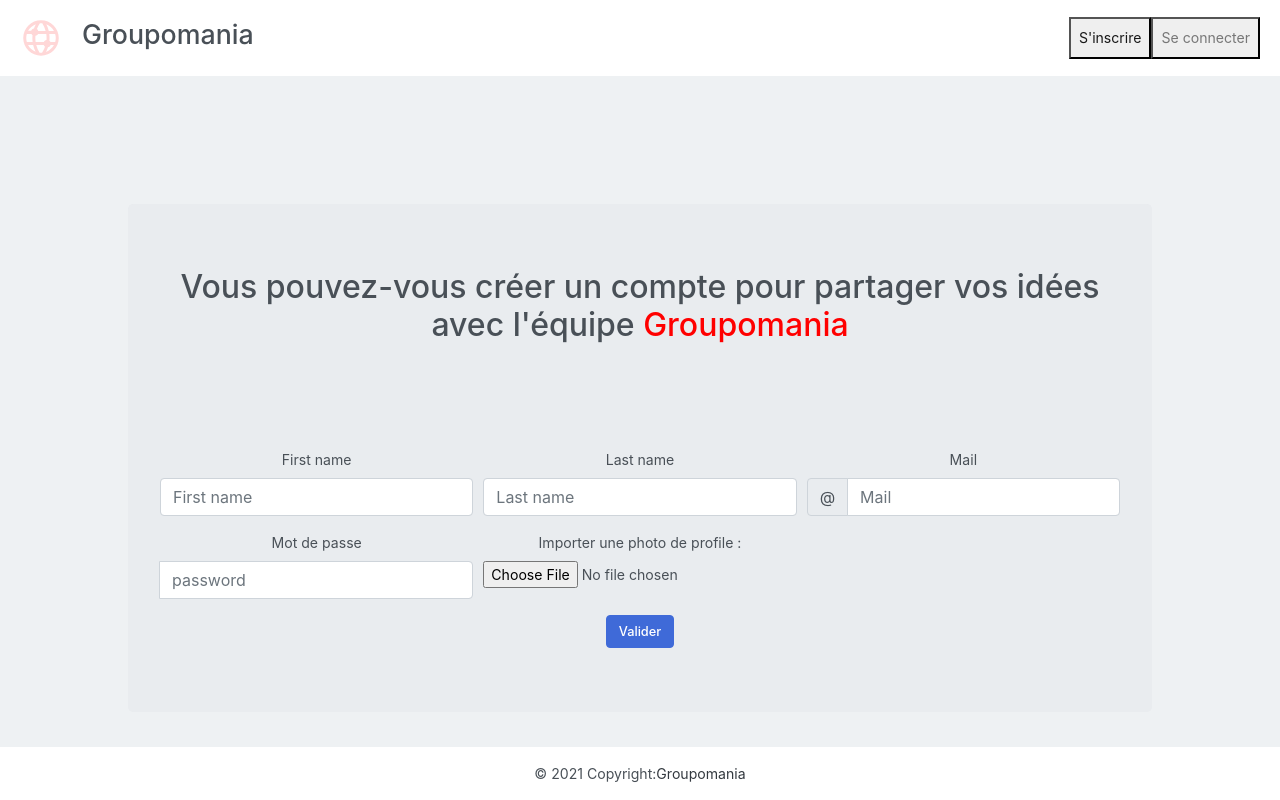
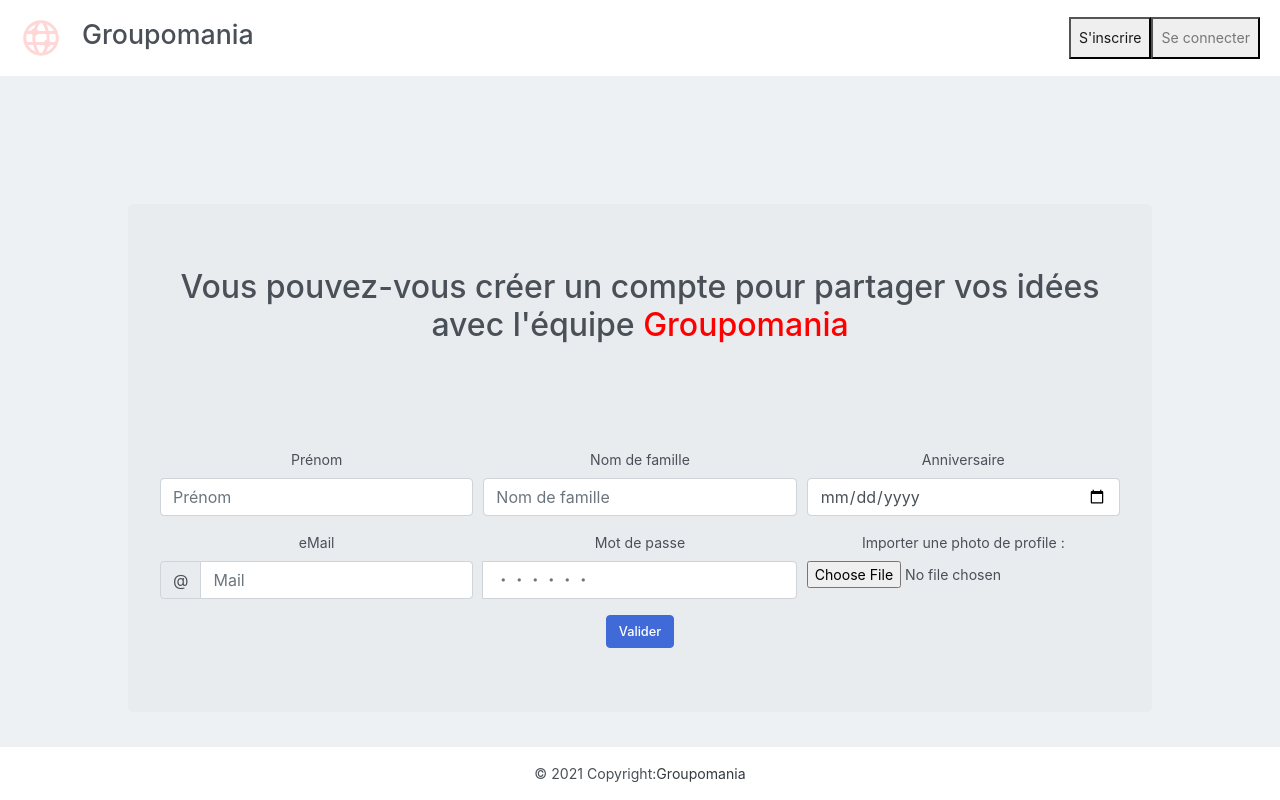
Before and after one commit to maxlestage/Maxime_LESTAGE_P7_18_10_2021, a React (Create React App) app in the folder frontend/: page / in a window 1280 px wide. Built offline with nearby package versions, Linux system fonts and the light colour scheme; no server answers.

Commit message:
Ajout du choix à la connexion

```diff
--- a/frontend/src/components/Home.js
+++ b/frontend/src/components/Home.js
@@ -1,29 +1,30 @@
 import Cards from "./Cards";
+import SignIn from "./SignIn";
 // import Login from "./Login";
 // import Comment from "./Comment";
 // import UserPost from "./UserPost";
 // import Inputpost from "./InputPost";
 // import Toasts from "./Toasts";
-import SignIn from "./SignIn";
+import SignUp from "./SignUp";
 
-function Home({ currentUser }) {
+function Home({ currentUser, isMember, onSignIn, onSignUp }) {
+  ///
+  function Connect() {
+    if (!isMember) {
+      return <SignUp onSignUp={onSignUp} />;
+    } else {
+      return <SignIn onSignIn={onSignIn} />;
+    }
+  }
+
   if (!currentUser) {
     return (
       <div className="loggin_off">
-        <SignIn />
+        <Connect />
       </div>
     );
   }
 
-  return (
-    <>
-      {/* <Login choice={choice} onClick={() => setChoice(choice + 1)} /> */}
-      {/* <Toasts /> */}
-      {/* <Inputpost /> */}
-      {/* <UserPost /> */}
-
-      <Cards />
-    </>
-  );
+  return <Cards />;
 }
 export default Home;
--- a/frontend/src/components/SignIn.js
+++ b/frontend/src/components/SignIn.js
@@ -1,35 +1,43 @@
-import "../styles/form.css";
-function SignIn() {
+import { useState } from "react";
+import { userLogin } from "../service/login";
+
+function SignIn({ onSignIn }) {
+  const [inputs, setInputs] = useState({
+    mail: "",
+    password: "",
+  });
+
+  const handleChange = (event) => {
+    const name = event.target.name;
+    const value = event.target.value;
+    setInputs((values) => ({ ...values, [name]: value }));
+  };
+
+  const handleSubmit = async (event) => {
+    event.preventDefault();
+    const formData = new FormData();
+    formData.append("mail", inputs.mail);
+    formData.append("password", inputs.password);
+    try {
+      await userLogin(inputs);
+      setInputs({});
+      onSignIn();
+    } catch (error) {
+      console.log(error);
+    }
+
+    // window.location.reload(false);
+  };
+
   return (
-    <>
     <div className="profile-form jumbotron w-50 m-auto">
-        <form>
+      <form onSubmit={handleSubmit}>
         <h2 className="SignIn_title">
-            Vous pouvez-vous créer un compte pour partager vos idées avec
-            l'équipe <span className="span span-group">Groupomania</span>
+          Connectez-vous pour partager vous idées avec les membres de{" "}
+          <span className="span span-group">Groupomania</span>
         </h2>
-          <div className="form-row">
-            <div className="col-md-4 mb-3">
-              <label htmlFor="validationServer01">First name</label>
-              <input
-                type="text"
-                className="form-control "
-                id="validationServer01"
-                placeholder="First name"
-                required
-              />
-            </div>
-            <div className="col-md-4 mb-3">
-              <label htmlFor="validationServer02">Last name</label>
-              <input
-                type="text"
-                className="form-control "
-                id="validationServer02"
-                placeholder="Last name"
-                required
-              />
-            </div>
-            <div className="col-md-4 mb-3">
+        <div className="form-group m-auto">
+          <div>
             <label htmlFor="email">Mail</label>
             <div className="input-group">
               <div className="input-group-prepend">
@@ -38,6 +46,10 @@ function SignIn() {
                 </span>
               </div>
               <input
+                title="mail"
+                name="mail"
+                onChange={handleChange}
+                value={inputs.mail}
                 type="mail"
                 className="form-control"
                 id="email"
@@ -47,11 +59,15 @@ function SignIn() {
               />
             </div>
           </div>
-            <div className="col-md-4 mb-3">
+          <div>
             <label htmlFor="password">Mot de passe</label>
             <div className="input-group">
               <div className="input-group-prepend"></div>
               <input
+                title="password"
+                name="password"
+                onChange={handleChange}
+                value={inputs.password}
                 type="password"
                 className="form-control"
                 id="password"
@@ -60,23 +76,13 @@ function SignIn() {
               />
             </div>
           </div>
-            <div className="col-md-4 mb-3">
-              <label htmlFor="exampleFormControlFile1">
-                Importer une photo de profile :
-              </label>
-              <input
-                type="file"
-                className="form-control-file"
-                id="exampleFormControlFile1"
-              />
-            </div>
         </div>
         <button className="btn btn-primary" type="submit">
           Valider
         </button>
       </form>
     </div>
-    </>
   );
 }
+
 export default SignIn;
--- /dev/null
+++ b/frontend/src/components/SignUp.js
@@ -0,0 +1,156 @@
+import "../styles/form.css";
+import { userSignUp } from "../service/login";
+import { useState, useRef } from "react";
+
+function SignUp({ onSignUp }) {
+  const [inputs, setInputs] = useState({
+    firstName: "",
+    lastName: "",
+    mail: "",
+    birthday: "",
+    password: "",
+  });
+
+  const fileInput = useRef();
+
+  const handleChange = (event) => {
+    const name = event.target.name;
+    const value = event.target.value;
+    setInputs((values) => ({ ...values, [name]: value }));
+  };
+
+  const handleSubmit = async (event) => {
+    event.preventDefault();
+
+    const formData = new FormData();
+    formData.append("profilePicture", fileInput.current.files[0]);
+    formData.append("firstName", inputs.firstName);
+    formData.append("lastName", inputs.lastName);
+    formData.append("mail", inputs.mail);
+    formData.append("password", inputs.password);
+    formData.append("birthday", inputs.birthday);
+    try {
+      await userSignUp(formData);
+      setInputs({});
+      onSignUp();
+    } catch (error) {
+      console.log(error);
+    }
+
+    // window.location.reload(false);
+  };
+
+  return (
+    <>
+      <div className="profile-form jumbotron w-50 m-auto">
+        <form onSubmit={handleSubmit}>
+          <h2 className="SignIn_title">
+            Vous pouvez-vous créer un compte pour partager vos idées avec
+            l'équipe <span className="span span-group">Groupomania</span>
+          </h2>
+          <div className="form-row">
+            <div className="col-md-4 mb-3">
+              <label htmlFor="firstName">Prénom</label>
+              <input
+                title="firstName"
+                name="firstName"
+                onChange={handleChange}
+                value={inputs.firstName}
+                type="text"
+                className="form-control "
+                id="firstName"
+                placeholder="Prénom"
+                aria-describedby="firstName"
+                required
+              />
+            </div>
+            <div className="col-md-4 mb-3">
+              <label htmlFor="lastName">Nom de famille</label>
+              <input
+                title="lastName"
+                name="lastName"
+                onChange={handleChange}
+                value={inputs.lastName}
+                type="text"
+                className="form-control "
+                id="lastName"
+                placeholder="Nom de famille"
+                aria-describedby="lastName"
+                required
+              />
+            </div>
+            <div className="col-md-4 mb-3">
+              <label htmlFor="birthday">Anniversaire</label>
+              <input
+                title="birthday"
+                name="birthday"
+                onChange={handleChange}
+                value={inputs.birthday}
+                type="date"
+                className="form-control "
+                id="birthday"
+                aria-describedby="birthday"
+                required
+              />
+            </div>
+            <div className="col-md-4 mb-3">
+              <label htmlFor="email">eMail</label>
+              <div className="input-group">
+                <div className="input-group-prepend">
+                  <span className="input-group-text" id="email">
+                    @
+                  </span>
+                </div>
+                <input
+                  title="email"
+                  name="email"
+                  onChange={handleChange}
+                  value={inputs.mail}
+                  type="email"
+                  className="form-control"
+                  placeholder="Mail"
+                  aria-describedby="email"
+                  required
+                />
+              </div>
+            </div>
+            <div className="col-md-4 mb-3">
+              <label htmlFor="password">Mot de passe</label>
+              <div className="input-group">
+                <div className="input-group-prepend"></div>
+                <input
+                  title="password"
+                  name="password"
+                  onChange={handleChange}
+                  value={inputs.password}
+                  type="password"
+                  className="form-control"
+                  id="password"
+                  aria-describedby="password"
+                  placeholder="・・・・・・"
+                  required
+                />
+              </div>
+            </div>
+            <div className="col-md-4 mb-3">
+              <label htmlFor="avatar">Importer une photo de profile :</label>
+              <input
+                title="avatar"
+                name="avatar"
+                ref={fileInput}
+                type="file"
+                aria-describedby="avatar"
+                className="form-control-file"
+                id="avatar"
+              />
+            </div>
+          </div>
+          <button className="btn btn-primary" type="submit">
+            Valider
+          </button>
+        </form>
+      </div>
+    </>
+  );
+}
+export default SignUp;
```
Lines whose indentation alone changed are shown as unchanged.
